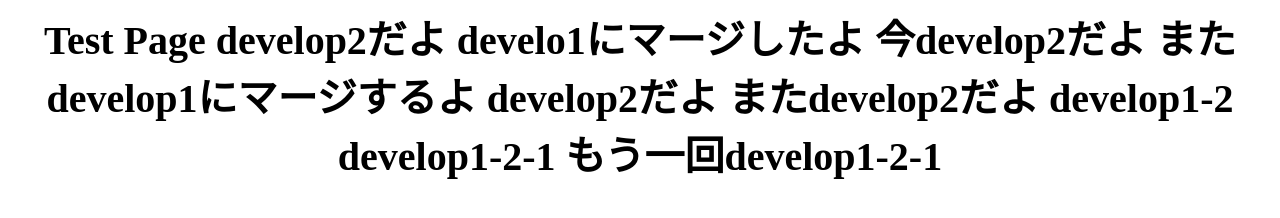
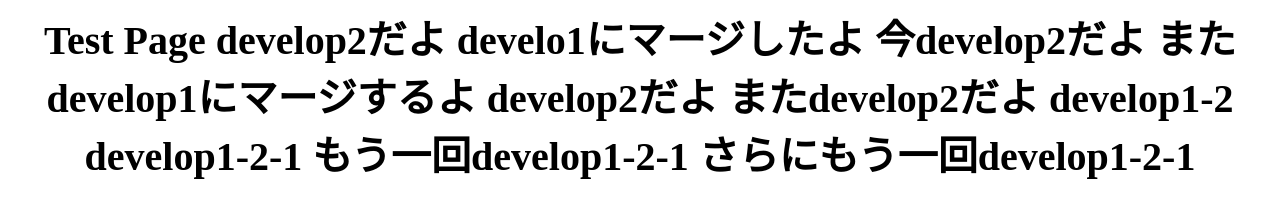
Before and after one commit to pug182/test001, a plain HTML site: page index.html in a window 1280 px wide. Drawn offline with Linux system fonts and the light colour scheme.

Commit message:
さらにもう一回1-2-1

```diff
--- a/index.html
+++ b/index.html
@@ -10,6 +10,7 @@ develop2だよ
 develop1-2
 develop1-2-1
 もう一回develop1-2-1
+さらにもう一回develop1-2-1
 </div>
 </body>
 </html>
```
